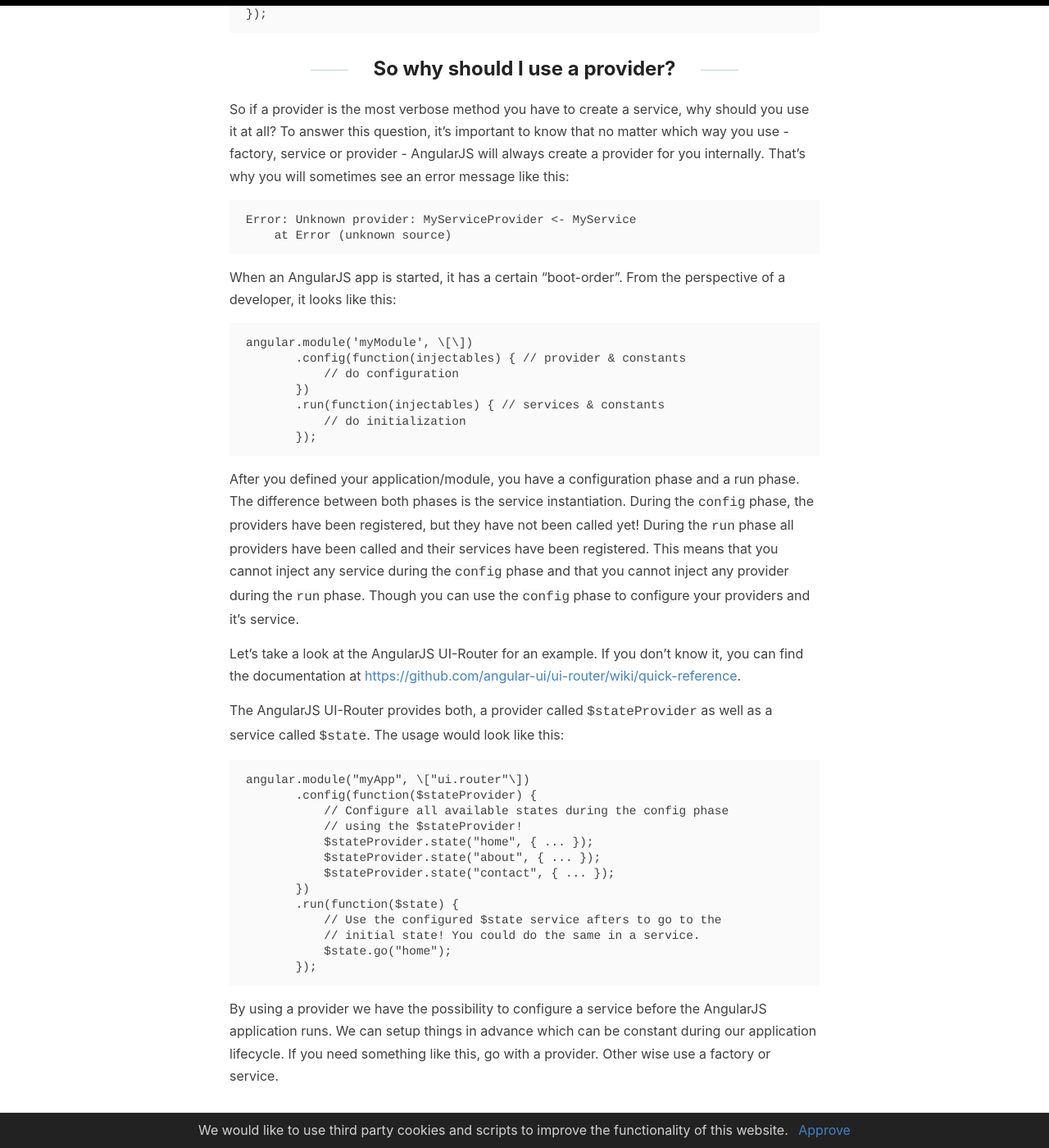
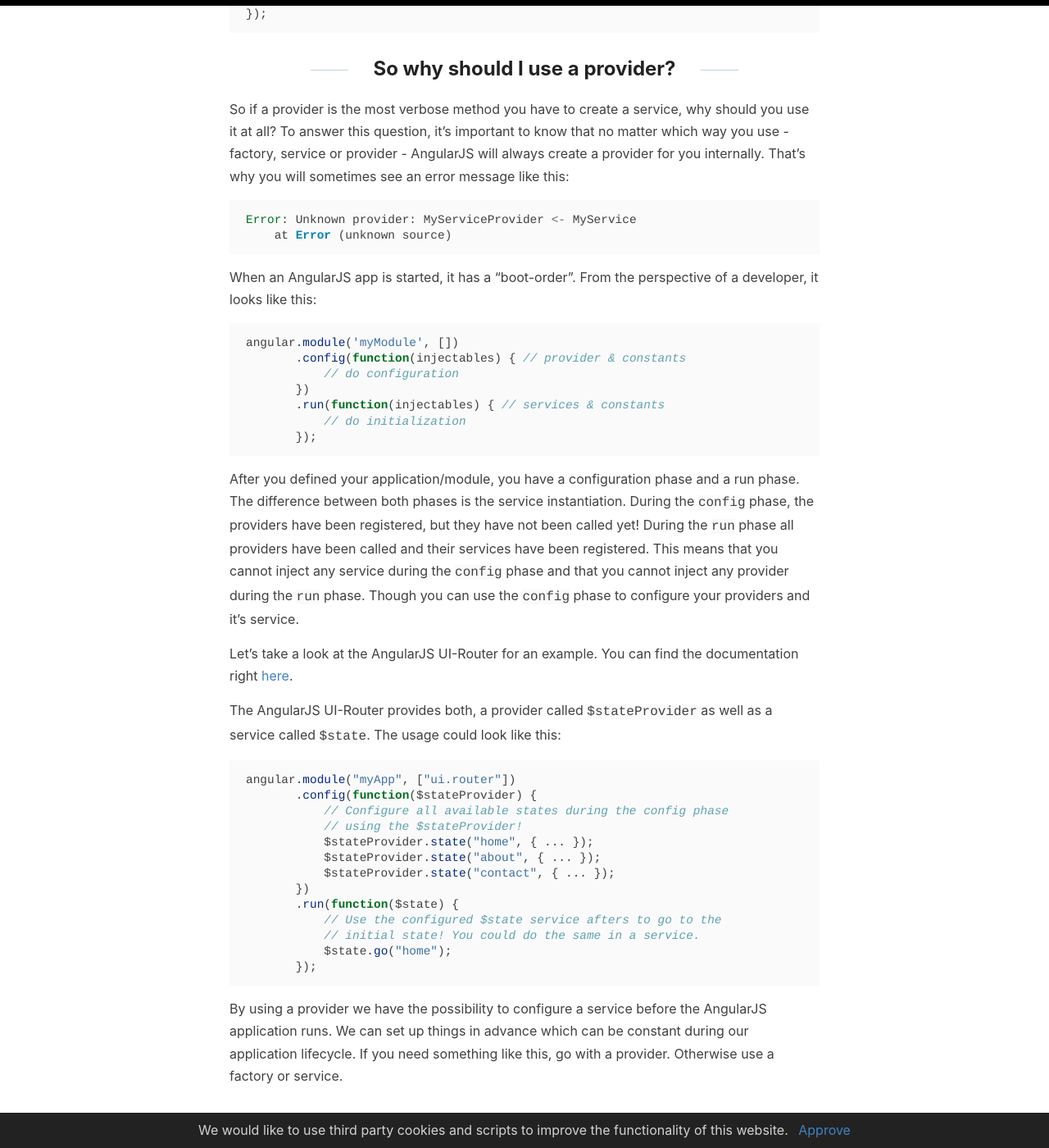
Before and after one commit to tuhrig/tuhrig.github.io, a Jekyll site: the page built from _posts/2016/2016-11-10-angularjs-provider-and-app-configuration.md, in a window 1280 px wide and 1400 px high, scrolled down 1438 px. Shown: the whole window at 82% size. Built offline with Jekyll 4.4.1, drawn with Linux system fonts in a browser that asks for light colours; some of the changed text lies outside the part shown.

````diff
--- a/_posts/2016/2016-11-10-angularjs-provider-and-app-configuration.md
+++ b/_posts/2016/2016-11-10-angularjs-provider-and-app-configuration.md
@@ -9,84 +9,119 @@
   - "javascript"
 ---
 
-AngularJS provides 3 different ways to create a service:
+[AngularJS](https://angularjs.org/) provides three different ways to create a service:
 
 ## Factory
 
-A factory is a well known pattern in software development. It aims to create a certain object, in this case a service. In AngularJS this is simply a function which returns an object with methods. In my opinion, this is the cleanest way to create a service in AngularJS.
+A factory is a well known pattern in software development.
+It aims to create a certain object, in this case a service.
+In AngularJS this is simply a function which returns an object with methods.
+In my opinion, this is the cleanest way to create a service in AngularJS.
 
-    angular.module("myApp").factory("MyService", function () {
+```javascript
+angular.module("myApp").factory("MyService", function () {
+    function getCreationMethod() {
+        return "factory";
+    }
+    return {
+        getCreationMethod: getCreationMethod
+    };
+});
+```
+
+
+## Service
+
+Another way to create a service is a mechanism called "service".
+In this case, your service is a function which has other functions attached to `this`.
+It is the shortest way to create a service in AngularJS.
+However, it sometimes becomes confusing when you need to refer to your own functions using `this`.
+
+```javascript
+angular.module("myApp").service("MyService", function () {
+    this.getCreationMethod = function() {
+        return "service";
+    };
+});
+```
+
+## Provider
+
+The last way to create a service, is a provider.
+A provider fulfils a certain interface and implements a method called `$get`.
+This method returns a function which in turn returns the service object.
+So by calling `$get` on a provider, you will receive a service factory.
+This is obviously the most verbose way to create a service.
+
+```javascript
+angular.module("myApp").provider("MyService", function() {
+    this.$get = function() {
         function getCreationMethod() {
-            return "factory";
+            return "provider";
         }
         return {
             getCreationMethod: getCreationMethod
-        };
-    });
-
-## Service
-
-Another way to create a service is a mechanism called "service". In this case, your service is a function which has other functions attached to `this`. It is the shortest way to create a service in AngularJS. However, it sometimes becomes confusing when you need to refer to your own functions using `this`.
-
-    angular.module("myApp").service("MyService", function () {
-        this.getCreationMethod = function() {
-            return "service";
-        };
-    });
-
-## Provider
-
-The last way to create a service, is a provider. A provider fulfils a certain interface and implements a method called `$get`. This method returns a function which in turn returns the service object. So by calling `$get` on a provider, you will receive a service factory. This is obviously the most verbose way to create a service.
-
-    angular.module("myApp").provider("MyService", function() {
-        this.$get = function() {
-            function getCreationMethod() {
-                return "provider";
-            }
-            return {
-                getCreationMethod: getCreationMethod
-            }
-        };
-    });
+        }
+    };
+});
+```
 
 ## So why should I use a provider?
 
-So if a provider is the most verbose method you have to create a service, why should you use it at all? To answer this question, it's important to know that no matter which way you use - factory, service or provider - AngularJS will always create a provider for you internally. That's why you will sometimes see an error message like this:
+So if a provider is the most verbose method you have to create a service, why should you use it at all?
+To answer this question, it's important to know that no matter which way you use - factory, service or provider - AngularJS will always create a provider for you internally.
+That's why you will sometimes see an error message like this:
 
-    Error: Unknown provider: MyServiceProvider <- MyService
-        at Error (unknown source)
+```javascript
+Error: Unknown provider: MyServiceProvider <- MyService
+    at Error (unknown source)
+```
 
-When an AngularJS app is started, it has a certain "boot-order". From the perspective of a developer, it looks like this:
+When an AngularJS app is started, it has a "boot-order".
+From the perspective of a developer, it looks like this:
 
-    angular.module('myModule', \[\])
-           .config(function(injectables) { // provider & constants
-               // do configuration
-           })
-           .run(function(injectables) { // services & constants
-               // do initialization
-           });
+```javascript
+angular.module('myModule', [])
+       .config(function(injectables) { // provider & constants
+           // do configuration
+       })
+       .run(function(injectables) { // services & constants
+           // do initialization
+       });
+```
 
-After you defined your application/module, you have a configuration phase and a run phase. The difference between both phases is the service instantiation. During the `config` phase, the providers have been registered, but they have not been called yet! During the `run` phase all providers have been called and their services have been registered. This means that you cannot inject any service during the `config` phase and that you cannot inject any provider during the `run` phase. Though you can use the `config` phase to configure your providers and it's service.
+After you defined your application/module, you have a configuration phase and a run phase.
+The difference between both phases is the service instantiation.
+During the `config` phase, the providers have been registered, but they have not been called yet!
+During the `run` phase all providers have been called and their services have been registered.
+This means that you cannot inject any service during the `config` phase and that you cannot inject any provider during the `run` phase.
+Though you can use the `config` phase to configure your providers and it's service.
 
-Let's take a look at the AngularJS UI-Router for an example. If you don't know it, you can find the documentation at [https://github.com/angular-ui/ui-router/wiki/quick-reference](https://github.com/angular-ui/ui-router/wiki/quick-reference).
+Let's take a look at the AngularJS UI-Router for an example.
+You can find the documentation right [here](https://github.com/angular-ui/ui-router/wiki/quick-reference).
 
-The AngularJS UI-Router provides both, a provider called `$stateProvider` as well as a service called `$state`. The usage would look like this:
+The AngularJS UI-Router provides both, a provider called `$stateProvider` as well as a service called `$state`.
+The usage could look like this:
 
-    angular.module("myApp", \["ui.router"\])
-           .config(function($stateProvider) {
-               // Configure all available states during the config phase
-               // using the $stateProvider!
-               $stateProvider.state("home", { ... });
-               $stateProvider.state("about", { ... });
-               $stateProvider.state("contact", { ... });
-           })
-           .run(function($state) {
-               // Use the configured $state service afters to go to the
-               // initial state! You could do the same in a service.
-               $state.go("home");
-           });
+```javascript
+angular.module("myApp", ["ui.router"])
+       .config(function($stateProvider) {
+           // Configure all available states during the config phase
+           // using the $stateProvider!
+           $stateProvider.state("home", { ... });
+           $stateProvider.state("about", { ... });
+           $stateProvider.state("contact", { ... });
+       })
+       .run(function($state) {
+           // Use the configured $state service afters to go to the
+           // initial state! You could do the same in a service.
+           $state.go("home");
+       });
+```
 
-By using a provider we have the possibility to configure a service before the AngularJS application runs. We can setup things in advance which can be constant during our application lifecycle. If you need something like this, go with a provider. Other wise use a factory or service.
+By using a provider we have the possibility to configure a service before the AngularJS application runs.
+We can set up things in advance which can be constant during our application lifecycle.
+If you need something like this, go with a provider. Otherwise use a factory or service.
 
 ## More
 
````
Also changed, not shown: _posts/2016/2016-11-07-programming-to-an-interface.md (+85 -48 lines), _posts/2016/2016-11-11-dont-use-transitive-dependencies-in-angularjs-modules.md (+44 -21 lines), _posts/2016/2016-11-14-java-vs-javascript-build-tools.md (+34 -9 lines), _posts/2023/2023-01-10-monitoring-latency-in-a-microservice-architecture.md (renamed from _posts/unpublished/2099-01-03-monitoring-latency-in-a-microservice-architecture.md, +15 -13 lines), notes/FINISHED-LIST.md (+4 -4 lines), images/2016/11/ant.gif (added), images/2016/11/bower.png (added), images/2016/11/gradle.png (added), images/2016/11/grunt.png (added), images/2016/11/gulp.jpg (added), images/2016/11/hamcrest.png (added), images/2016/11/jasmine.png (added), images/2016/11/java.png (added), images/2016/11/junit.png (added), 5 more files.
